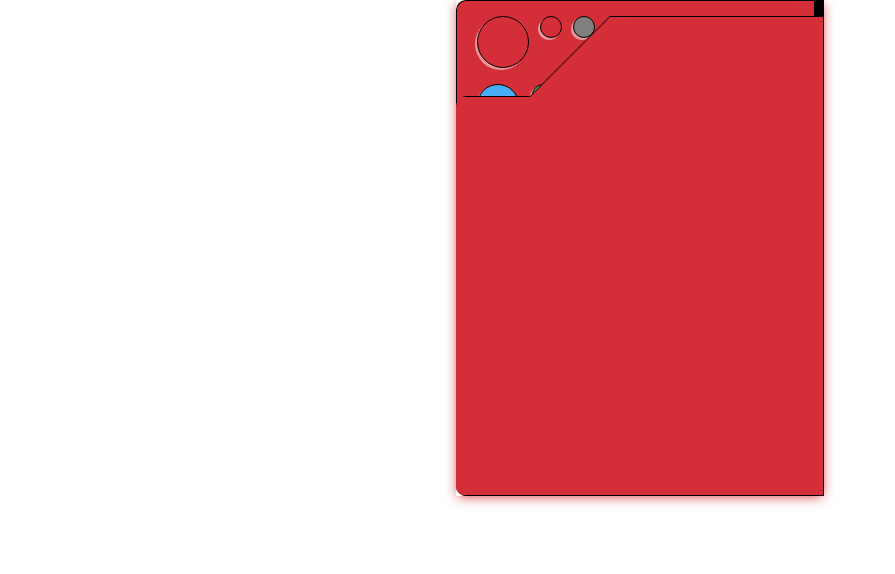
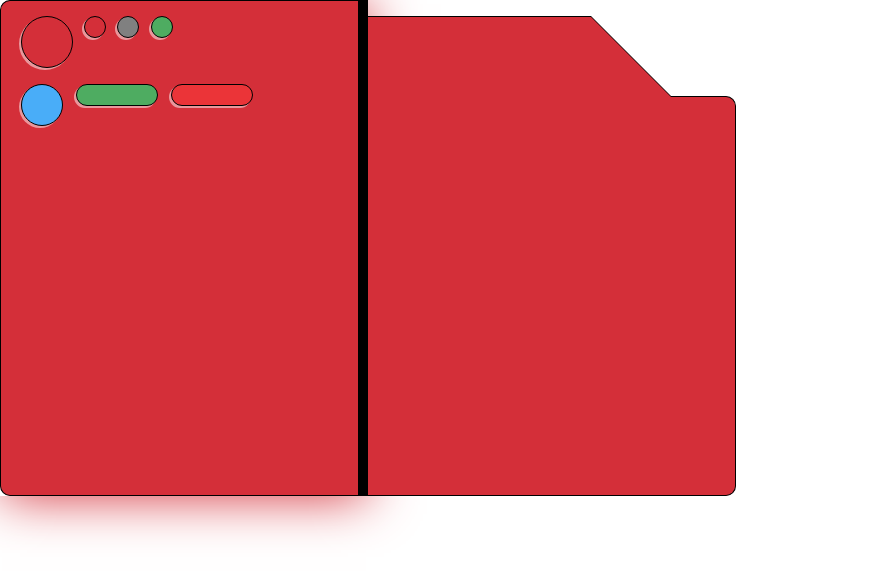
Before and after one commit to Andu15/pokedex, a Vue app: page / in a window 1280 px wide. Shown: the top 574 px of the page, without its empty margins (0-895 px from the left). Built offline with nearby package versions, Linux system fonts and the light colour scheme.

Commit message:
delete styles in PokedexView

```diff
--- a/src/assets/sass/views/_PokedexView.scss
+++ b/src/assets/sass/views/_PokedexView.scss
@@ -6,16 +6,15 @@
   overflow: hidden;
   height: 31rem;
   width: 23rem;
-  margin: 0 auto;
+  // margin: 0 auto;
   overflow: initial;
-  box-shadow: 0 2px 12px -2px map-get($color-base, main);
+  box-shadow: 0 2px 50px -2px map-get($color-base, main);
 }
 .pokedex:hover .pokedex-right-front,
 .pokedex.is-active .pokedex-right-front {
   transform: rotateY(180deg);
 }
-.pokedex:hover .pokedex-right-back,
-.pokedex.is-active .pokedex-right-back {
+.pokedex:hover .pokedex-right-back {
   transform: rotateY(0);
 }
 .pokedex-right-front {
@@ -24,9 +23,9 @@
   width: inherit;
   position: absolute;
   left: 0;
-  right: 0;
+  // right: 0;
   bottom: 0;
-  transition: 1s;
+  transition: 1.2s;
   transform-origin: right center;
   z-index: 2;
   backface-visibility: hidden;
@@ -65,7 +64,7 @@
   transform: rotateY(-180deg);
   right: 0;
   bottom: 0;
-  transition: 1s;
+  transition: 1.2s;
   left: 100%;
   transform-origin: left top;
   z-index: 1;
@@ -97,9 +96,9 @@
   display: block;
   width: 0;
   position: absolute;
+  bottom: 100%;
   left: calc(100% - 9rem);
-  bottom: 100%;
-  filter: drop-shadow(0 -1px 0 black)
+  filter: drop-shadow(0 -1px 0 black);
 }
 .light {
   border: 1px solid black;
--- a/src/views/PokedexView.vue
+++ b/src/views/PokedexView.vue
@@ -35,11 +35,13 @@
           'pokedex-form' : pokedexForm
         },
         data(){
-            return {}
+            return {
+            }
         },
         computed: {},
         watch: {},
-        methods: {},
+        methods: {
+        },
         beforeCreate(){},
         created(){},
         beforeMount(){},
```
